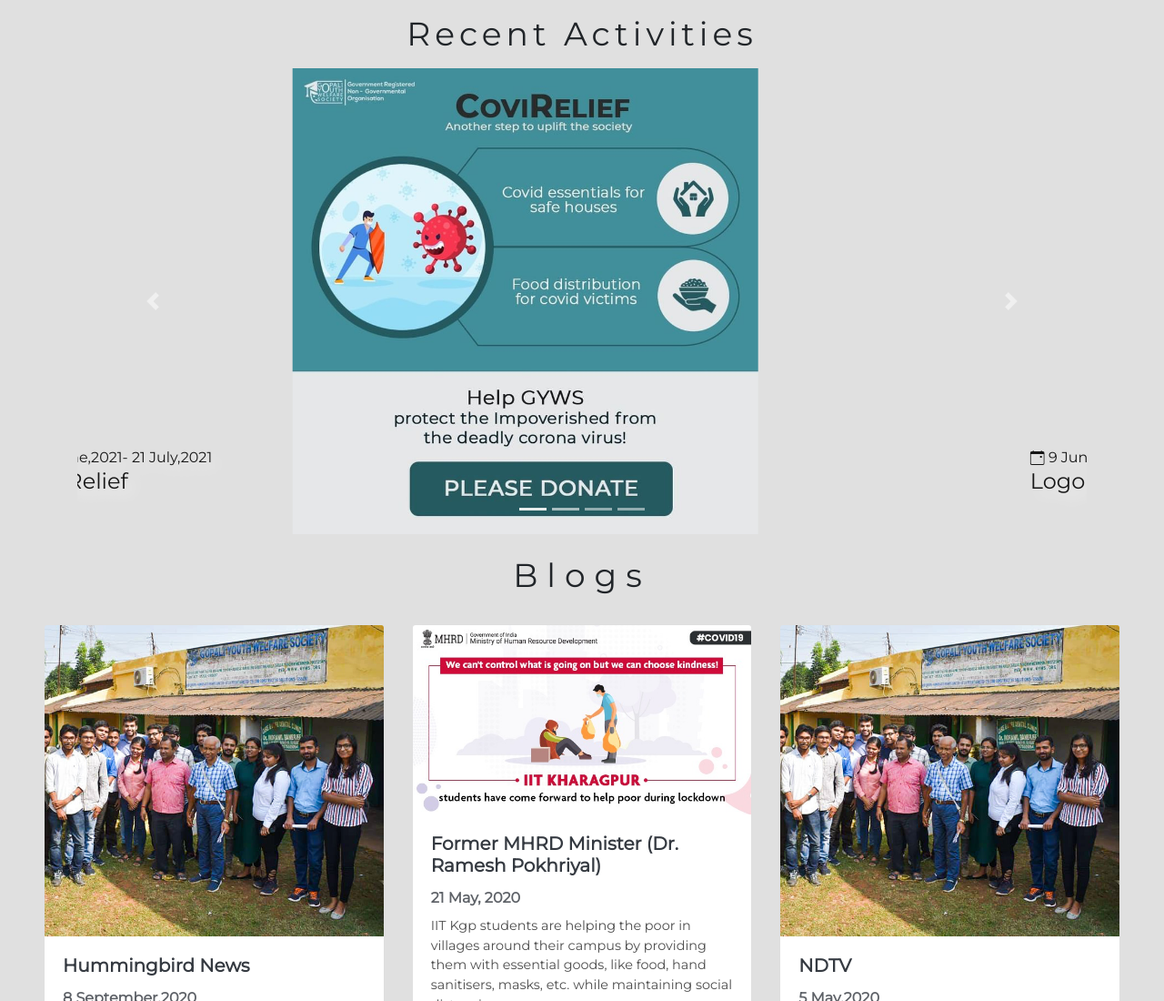
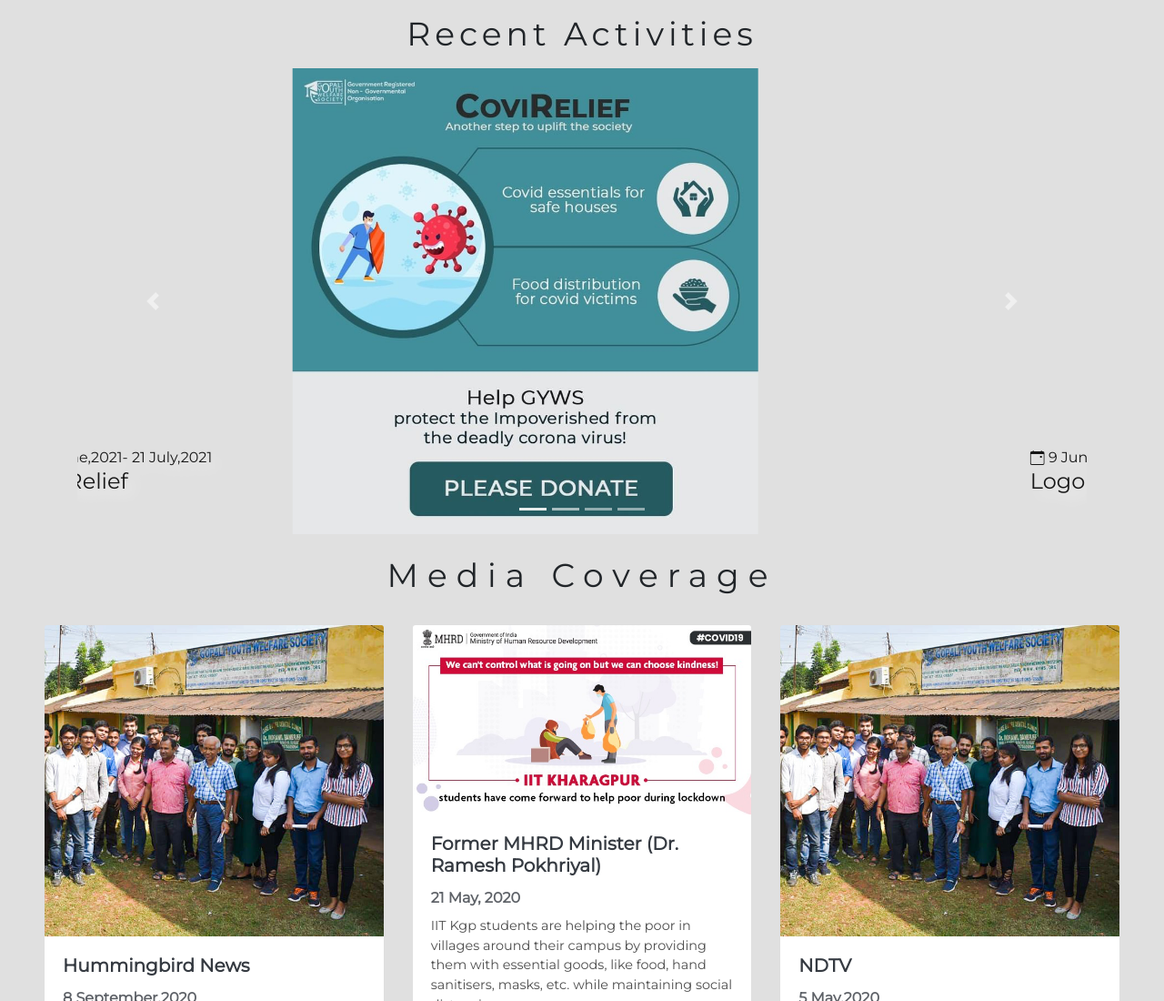
Before and after one commit to nirmalKumawat-kgp/MediaPage, a plain HTML site: page index.html in a window 1280 px wide. Shown: the top 1100 px of the page at 91% size. Drawn offline with nearby package versions, Linux system fonts and the light colour scheme.

Commit message:
Update index.html

```diff
--- a/index.html
+++ b/index.html
@@ -117,7 +117,7 @@
 
         <section class="blogCards">
             <div class="container-fluid text-center">
-                <h2 class="blogHeading">Blogs</h2>
+                <h2 class="blogHeading">Media Coverage</h2>
             </div>
             <!-- Card Deck -->
             <div class="card-deck">
```
